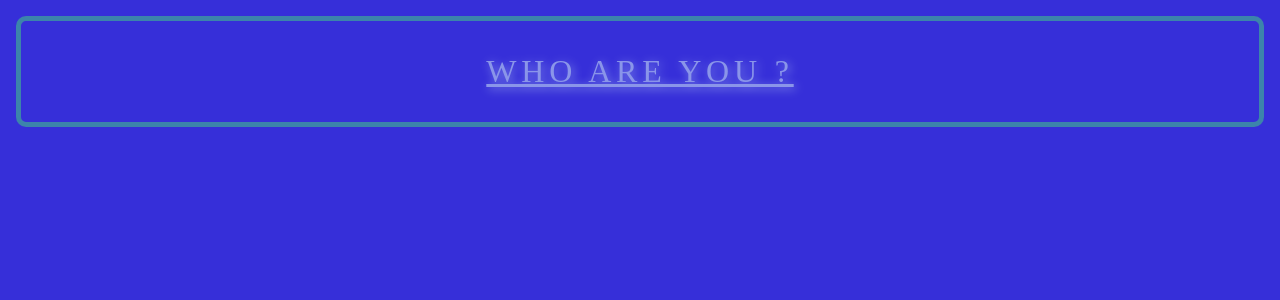
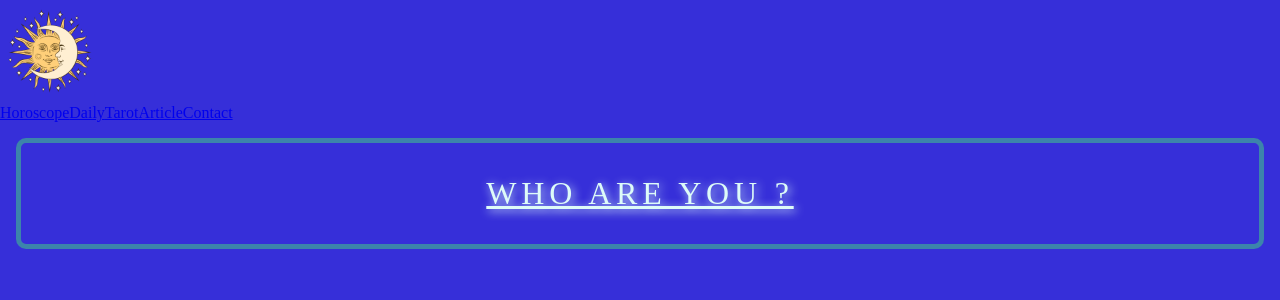
Before and after one commit to Bskasan/React_Practises, a React (Create React App) app in the folder rc_04_horoscope/: page / in a window 1280 px wide. Shown: the top 300 px of the page. Built offline with nearby package versions, Linux system fonts and the light colour scheme; a web font is replaced by a local one.

Commit message:
links and logo added

```diff
--- a/rc_04_horoscope/src/App.js
+++ b/rc_04_horoscope/src/App.js
@@ -1,9 +1,11 @@
 import "./App.scss";
 import Header from "./components/Header/Header";
+import Navbar from "./components/Navbar/Navbar";
 
 const App = () => {
   return (
     <div className="App">
+      <Navbar />
       <Header />
     </div>
   );
--- a/rc_04_horoscope/src/components/Navbar/Navbar.jsx
+++ b/rc_04_horoscope/src/components/Navbar/Navbar.jsx
@@ -0,0 +1,22 @@
+import "./Navbar.scss";
+import logo from "../../helpers/logo.png";
+
+const Navbar = () => {
+  return (
+    <div className="navbar">
+      <div className="logo">
+        <img src={logo} alt="" width="100px" />
+      </div>
+
+      <div className="links">
+        <a href="#horoscope">Horoscope</a>
+        <a href="#daily">Daily</a>
+        <a href="#tarot">Tarot</a>
+        <a href="#article">Article</a>
+        <a href="#horoscope">Contact</a>
+      </div>
+    </div>
+  );
+};
+
+export default Navbar;
```
